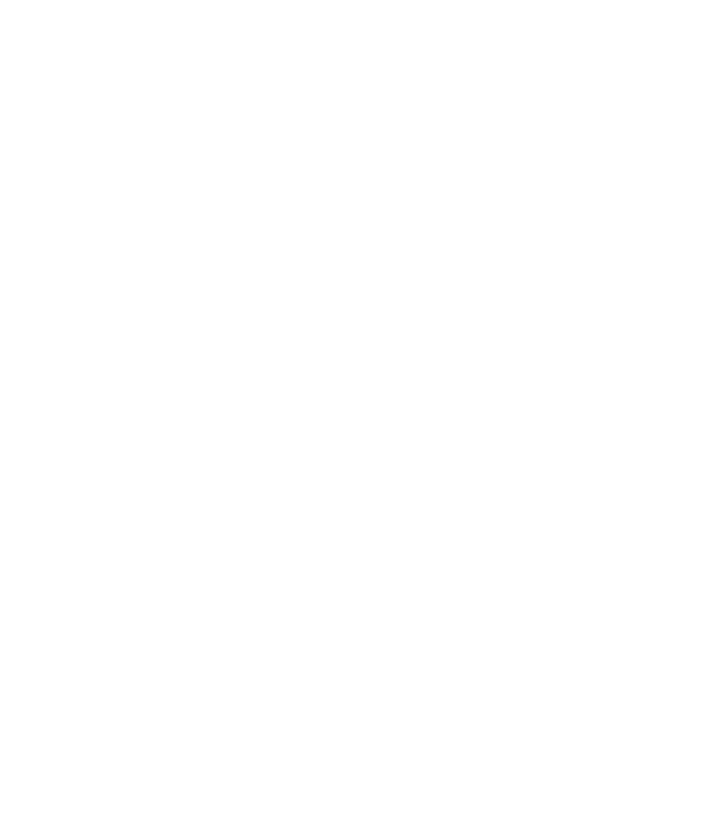
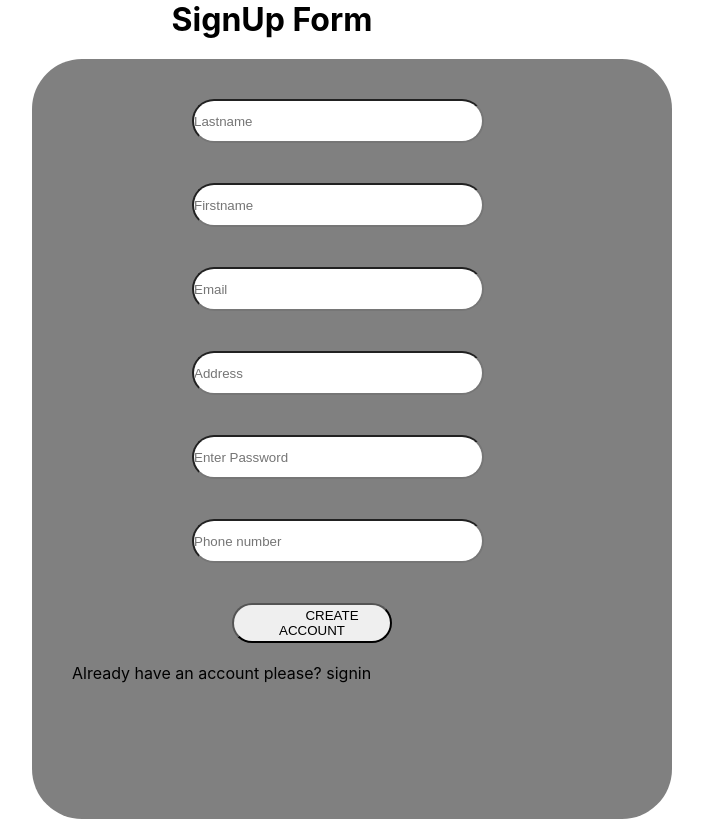
Before and after one commit to kelia123/skincarefrontend, a React (Create React App) app: page /signup in a window 1280 px wide. Before the commit this address had no page. Shown: the whole page, without its empty margins (368-1071 px from the left). Built offline with nearby package versions, Linux system fonts and the light colour scheme.

Commit message:
sign/signup

```diff
--- a/package.json
+++ b/package.json
@@ -3,6 +3,7 @@
   "version": "0.1.0",
   "private": true,
   "dependencies": {
+    "@ant-design/icons": "^4.7.0",
     "@testing-library/jest-dom": "^5.16.1",
     "@testing-library/react": "^12.1.2",
     "@testing-library/user-event": "^13.5.0",
--- a/src/App.js
+++ b/src/App.js
@@ -1,7 +1,7 @@
 // import logo from './logo.svg';
 import './App.css';
 import Routes from "./Routes";
-import{BrowserRouter as Router} from "react-router-dom"
+import{BrowserRouter as Router} from "react-router-dom";
 
 function App() {
   return (
--- a/src/Routes/index.js
+++ b/src/Routes/index.js
@@ -1,12 +1,17 @@
 import React from "react";
 import Home from "../Views/home";
+import SignUp from"../Views/signup";
+import SignIn from "../Views/signin";
 // import ReactDOM  from 'react-dom';
 import {Routes, Route} from "react-router-dom";
+
 
 const Index=()=>{
     return(
         <Routes>
             <Route exact path="/home" element={<Home/>}/>
+            <Route exact path="/signup" element={<SignUp/>}></Route>
+            <Route exact path="/signin" element={<SignIn/>}></Route>
         </Routes>
     )
 }
--- /dev/null
+++ b/src/Views/signin.css
@@ -0,0 +1,38 @@
+.signin{
+    background-color: gray;
+    width: 45%;
+    height: 70vh;
+    margin-Left: 400px;
+    border-radius: 50px;
+    box-shadow: 0px 0px 0px 12px white;
+    margin-top: 20px;
+
+}
+.signin input{
+    margin-left:130px ;
+    width: 50%;
+    height:5vh ;
+    margin-top:40px ;
+    border-radius:30px ;
+
+}
+.signin h1{
+    text-align: center;
+
+}
+.signin button{
+    margin-left:200px ;
+    width: 25%;
+    height:5vh ;
+    margin-top:40px ;
+    border-radius:30px ;
+
+}
+.signin a{
+    margin-left: 160px;
+    margin-top: 20px;
+ }
+ .signin p{
+     margin-left:140px;
+     margin-top: 0px;
+ }
--- /dev/null
+++ b/src/Views/signin.js
@@ -0,0 +1,29 @@
+import React from "react";
+import "./signin.css";
+// import {MailOutlined} from "@ant-design/icons
+// import {MailOutlined } from '@ant-design/icons';
+
+const SignIn=()=>{
+    return(
+        <>
+          <div className="signin">
+
+        <h1>Sign In </h1>
+
+        <input type="text" placeholder="Email" name="Email" ></input>
+        <input type="pasword"placeholder="password" name="pwd" required></input>
+
+       <label>
+         {/* <input type="checkbox"  name="remember" id="remember me"> Remember me
+         </input> */}
+         </label>
+        <button type="submit">SIGN IN</button><br/><br/>
+      <a href="/signup">If you do not have an account please? CREATE ACCOUNT</a>
+
+          </div>
+
+    </>
+    )
+
+}
+export default SignIn;
--- /dev/null
+++ b/src/Views/signup.css
@@ -0,0 +1,39 @@
+.signup{
+   width: 50%;
+   height: 95vh;
+   background-color:gray;
+   margin-left: 400px;
+   border-radius: 50px;
+   box-shadow: 0px 0px 0px 12px white;
+   margin-top: 20px;
+
+}
+.signup input{
+   margin-left:160px ;
+   width: 45%;
+   height:5vh ;
+   border-radius:30px;
+   margin-top: 40px;
+
+
+}
+.signup button{
+   margin-left:200px ;
+   width: 25%;
+   height:5vh ;
+   margin-top:40px ;
+   border-radius:30px ;
+   text-align: center;
+
+
+}
+
+.signup a{
+   margin-left: 40px;
+   margin-top: 20px;
+
+}
+a{
+   text-decoration: none;
+   color: black;
+}
--- /dev/null
+++ b/src/Views/signup.js
@@ -0,0 +1,26 @@
+import React from "react";
+import "./signup.css" ;
+//import {UserOutlined} from "@ant-design/icons";
+const SignUp=()=>{
+    return(
+        <>
+      <h1 style={{textAlign:'center'}}>
+       SignUp Form
+       </h1>
+      <div className="signup">
+
+      <input type ="text" placeholder="Lastname" name="Lastname" required></input>
+      <input type="text" placeholder="Firstname" name="Firstname" required></input>
+      <input type="text" placeholder="Email" name="Email" required></input>
+      <input type="text" placeholder="Address" name="Address" required></input>
+      <input type="password" placeholder="Enter Password" name="psw" required></input>
+      <input type="tel" placeholder="Phone number" id="phone" name="phone"required></input>
+
+       <button type="submit"> <a href="/home">CREATE ACCOUNT</a></button><br/><br/>
+      <a href="/signin">Already have an account please? signin</a>
+
+      </div>
+      </>
+    )
+}
+export default SignUp;
```
Also changed, not shown: src/Routes/test.js (added), src/Views/ContactUs .js (added), src/Views/ContactUs.css (added), 1 other file (tests, documents, lock files or other folders).
